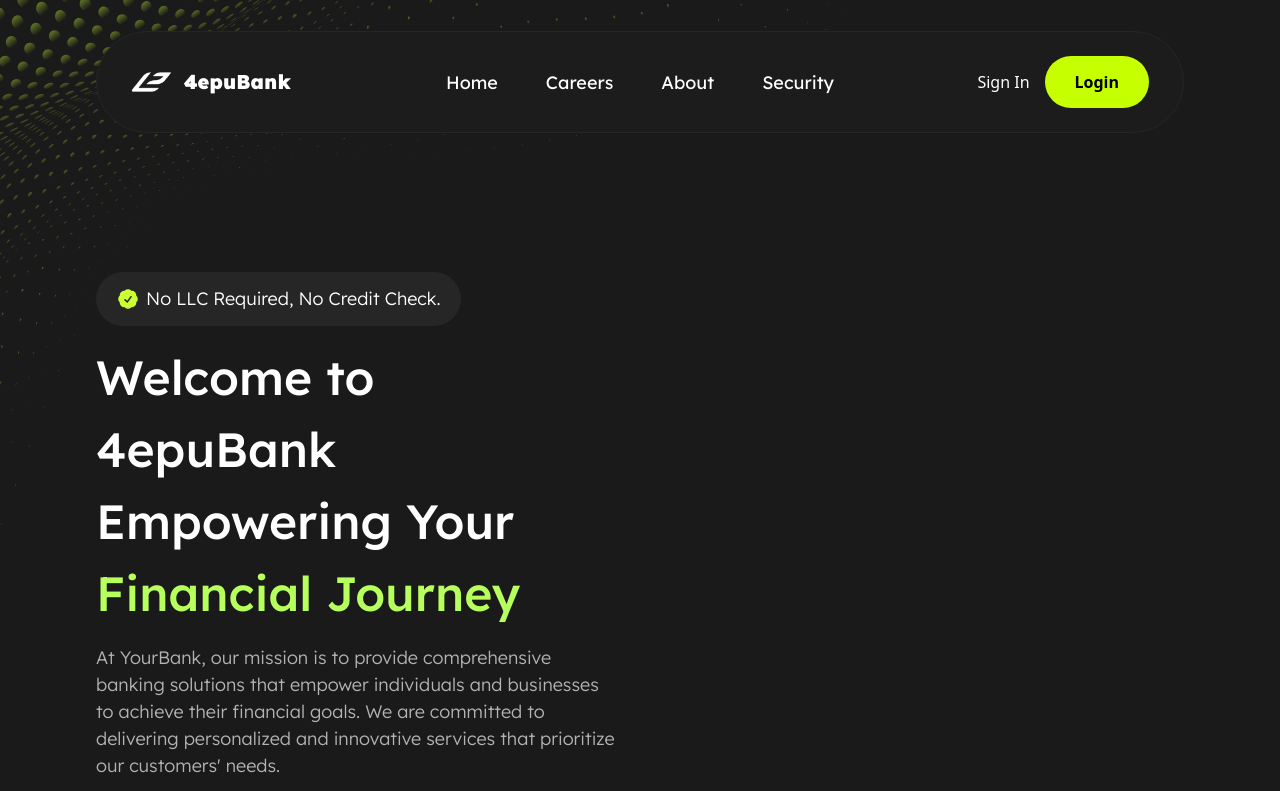
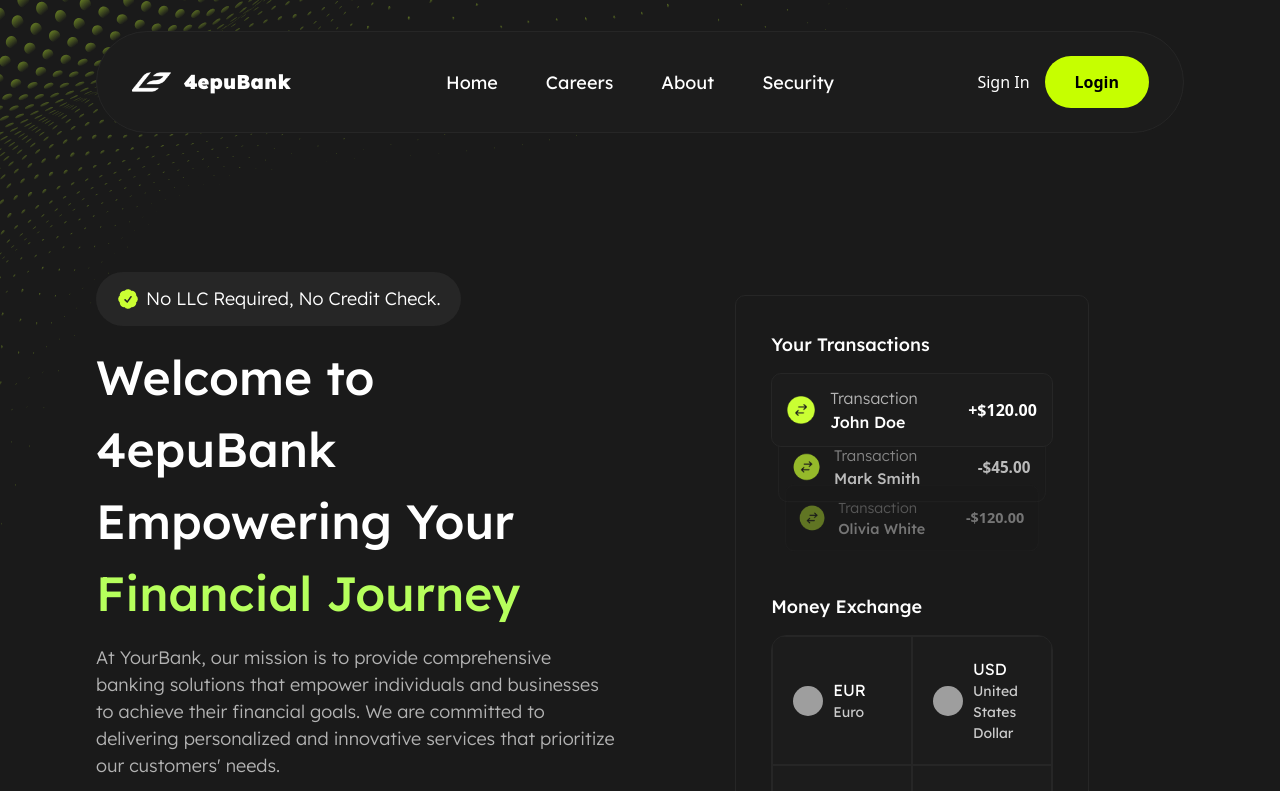
Before and after one commit to Cennge/Banking-Company, a React (Vite) app: page / in a window 1280 px wide. Shown: the top 791 px of the page. Built offline with nearby package versions, Linux system fonts and the light colour scheme; grey boxes are pictures that could not be loaded.

Commit message:
added right part

```diff
--- a/src/components/Home-Page/Home-Page.tsx
+++ b/src/components/Home-Page/Home-Page.tsx
@@ -9,7 +9,6 @@ import { useState, useEffect } from "react";
 import AOS from "aos";
 import "aos/dist/aos.css";
 import { FAQ } from "../FAQ/FAQ";
-
 
 export function Home() {
   useEffect(() => {
@@ -438,7 +437,45 @@ export const Section4 = () => {
   );
 }
 
+const transactionsData = [
+  { name: "Joel Kenley", amount: "-$68.00" },
+  { name: "Mark Smith", amount: "-$45.00" },
+  { name: "Lenen Roy", amount: "+$32.00" },
+  { name: "Anna Brown", amount: "-$99.00" },
+  { name: "John Doe", amount: "+$120.00" },
+  { name: "Sophie Turner", amount: "-$15.50" },
+  { name: "Michael Green", amount: "+$200.00" },
+  { name: "Emily Clark", amount: "-$75.25" },
+  { name: "David Lee", amount: "+$54.00" },
+  { name: "Olivia White", amount: "-$120.00" },
+  { name: "Lucas Black", amount: "+$80.00" },
+  { name: "Emma Wilson", amount: "-$33.00" },
+];
+
 export const Section1 = () => {
+  const [transactions, setTransactions] = useState(() => {
+    const initialTransactions: { name: string; amount: string }[] = [];
+    while (initialTransactions.length < 3) {
+      const randomTransaction = transactionsData[Math.floor(Math.random() * transactionsData.length)];
+      if (!initialTransactions.includes(randomTransaction)) {
+        initialTransactions.push(randomTransaction);
+      }
+    }
+    return initialTransactions;
+  });
+
+  useEffect(() => {
+    const interval = setInterval(() => {
+      setTransactions(prev => {
+        const randomTransaction = transactionsData[Math.floor(Math.random() * transactionsData.length)];
+        const updated = [randomTransaction, ...prev].slice(0, 3);
+        return updated;
+      });
+    }, 2000);
+
+    return () => clearInterval(interval);
+  }, []);
+
   return (
     <div className="section1-container">
       <div className="section1-left-content">
@@ -462,8 +499,74 @@ export const Section1 = () => {
         <button className="section1-button">Open Account</button>
       </div>
 
-      <div className="section1-right-content">
+      <div className="section1-right-content" data-aos="flip-right" data-aos-delay="300">
+        <div className="section1-right-container">
+          <div className="your-transaction-container">
+            <p>Your Transactions</p>
+          </div>
 
+          <div className="transactions-list" data-aos="zoom-in" data-aos-delay="500">
+            {transactions.map((transaction, index) => (
+              <div
+                key={index}
+                className={`transaction-item ${index !== 0 ? 'transaction-item-old' : ''}`}
+                style={{
+                  transform: `scale(${1 - index * 0.05}) translateY(${index * 60}px)`,
+                  opacity: 1 - index * 0.3,
+                  zIndex: transactions.length - index,
+                }}
+              >
+                <div className="transaction-details">
+                  <img src="./transaction.png" alt="transaction" />
+                  <div>
+                    <p>Transaction</p>
+                    <span className="transaction-name">{transaction.name}</span>
+                  </div>
+                </div>
+                <span className="transaction-amount">{transaction.amount}</span>
+              </div>
+            ))}
+          </div>
+
+          <div className="money-exchange-container">
+            <p>Money Exchange</p>
+          </div>
+
+          <div className="section1-table-container" data-aos="zoom-out-up" data-aos-delay="700">
+            <table className="exchange-table">
+              <colgroup>
+                <col style={{ width: "50%" }} />
+                <col style={{ width: "50%" }} />
+              </colgroup>
+              <tbody>
+                <tr>
+                  <td>
+                    <div className="currency-info">
+                      <img src="https://flagcdn.com/w40/eu.png" alt="INR" />
+                      <div>
+                        <div className="currency-code">EUR</div>
+                        <div className="currency-name">Euro</div>
+                      </div>
+                    </div>
+                  </td>
+                  <td>
+                    <div className="currency-info">
+                      <img src="https://flagcdn.com/w40/us.png" alt="USD" />
+                      <div>
+                        <div className="currency-code">USD</div>
+                        <div className="currency-name">United States Dollar</div>
+                      </div>
+                    </div>
+                  </td>
+                </tr>
+                <tr>
+                  <td>100</td>
+                  <td>117.22</td>
+                </tr>
+              </tbody>
+            </table>
+          </div>
+        </div>
       </div>
     </div>
   );
--- a/src/components/Home-Page/Section1.css
+++ b/src/components/Home-Page/Section1.css
@@ -2,12 +2,21 @@
     width: 85%;
     padding-top: 100px;
     padding-bottom: 80px;
+    display: flex;
+    flex-direction: row;
 }
 
 .section1-left-content {
     width: 50%;
     padding-right: 20px;
-    justify-content: start;
+}
+
+.section1-right-content {
+    width: 50%;
+    display: flex;
+    flex-direction: column;
+    align-items: center;
+    justify-content: center;
 }
 
 .section1-llc-req {
@@ -67,3 +76,141 @@
 .section1-button:hover {
     background-color: #b3f000;
 }
+
+.section1-right-container {
+    width: 65%;
+    border-radius: 10px;
+    padding: 35px;
+    border: 1px solid #262626;
+    background: #1A1A1A;
+    position: relative;
+}
+
+.your-transaction-container {
+    color: white;
+    font-family: 'Lexend', sans-serif;
+    font-weight: 500;
+    font-size: 18px;
+    margin-bottom: 15px;
+}
+
+.money-exchange-container {
+    color: white;
+    font-family: 'Lexend', sans-serif;
+    font-weight: 500;
+    font-size: 18px;
+    margin-bottom: 15px;
+}
+
+.transactions-list {
+    display: flex;
+    flex-direction: column;
+    gap: 10px;
+    position: relative;
+    height: 220px;
+}
+
+.transaction-item {
+    background: #1C1C1C;
+    border-radius: 10px;
+    padding: 12px 15px;
+    display: flex;
+    justify-content: space-between;
+    align-items: center;
+    transition: transform 0.3s ease, opacity 0.3s ease;
+    position: absolute;
+    width: 100%;
+    left: 0;
+    box-sizing: border-box;
+    border: 1px solid #262626
+}
+
+.transaction-item p {
+    margin: 0;
+    font-family: 'Lexend', sans-serif;
+    font-weight: 300;
+    font-size: 16px;
+    color: #B3B3B3;
+}
+
+.transaction-name {
+    font-family: 'Lexend', sans-serif;
+    color: white;
+    font-weight: 500;
+}
+
+.transaction-details {
+    display: flex;
+    align-items: center;
+    gap: 15px;
+}
+
+.transaction-details img {
+    width: 28px;
+    height: 28px;
+}
+
+.transaction-amount {
+    color: white;
+    font-weight: bold;
+}
+
+.transaction-item-old {
+    background: rgba(28, 28, 28, 0.6);
+}
+
+.exchange-table-container {
+    color: white;
+    font-family: sans-serif;
+    max-width: 500px;
+    background-color: #121212;
+    padding: 20px;
+    border-radius: 12px;
+}
+
+.exchange-table {
+    width: 100%;
+    border-collapse: separate;
+    border-spacing: 0;
+    background: #1C1C1C;
+    border: 1px solid #262626;
+    border-radius: 15px;
+    overflow: hidden;
+}
+
+.exchange-table td,
+.exchange-table th {
+    border: 1px solid #262626;
+    padding: 20px;
+    text-align: left;
+    vertical-align: middle;
+    font-size: 18px;
+    font-family: 'Lexend', sans-serif;
+    color: white;
+    font-weight: 400;
+}
+
+.currency-info {
+    display: flex;
+    align-items: center;
+    gap: 10px;
+}
+
+.currency-info img {
+    width: 30px;
+    height: 30px;
+    border-radius: 50%;
+    object-fit: cover;
+}
+
+.currency-code {
+    font-family: 'Lexend', sans-serif;
+    color: white;
+    font-weight: 400;
+    font-size: 16px;
+}
+
+.currency-name {
+    font-size: 14px;
+    color: #ccc;
+}
```
Also changed, not shown: public/transaction.png (added).
